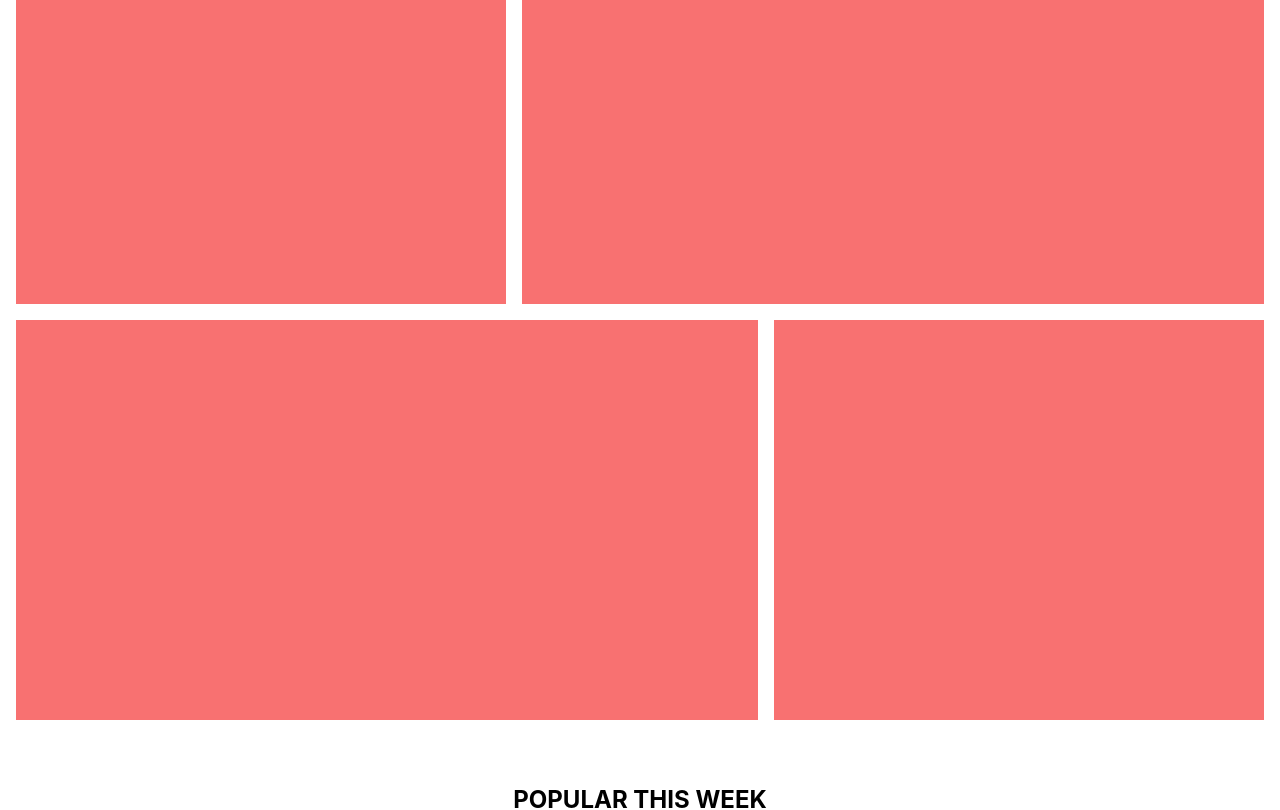
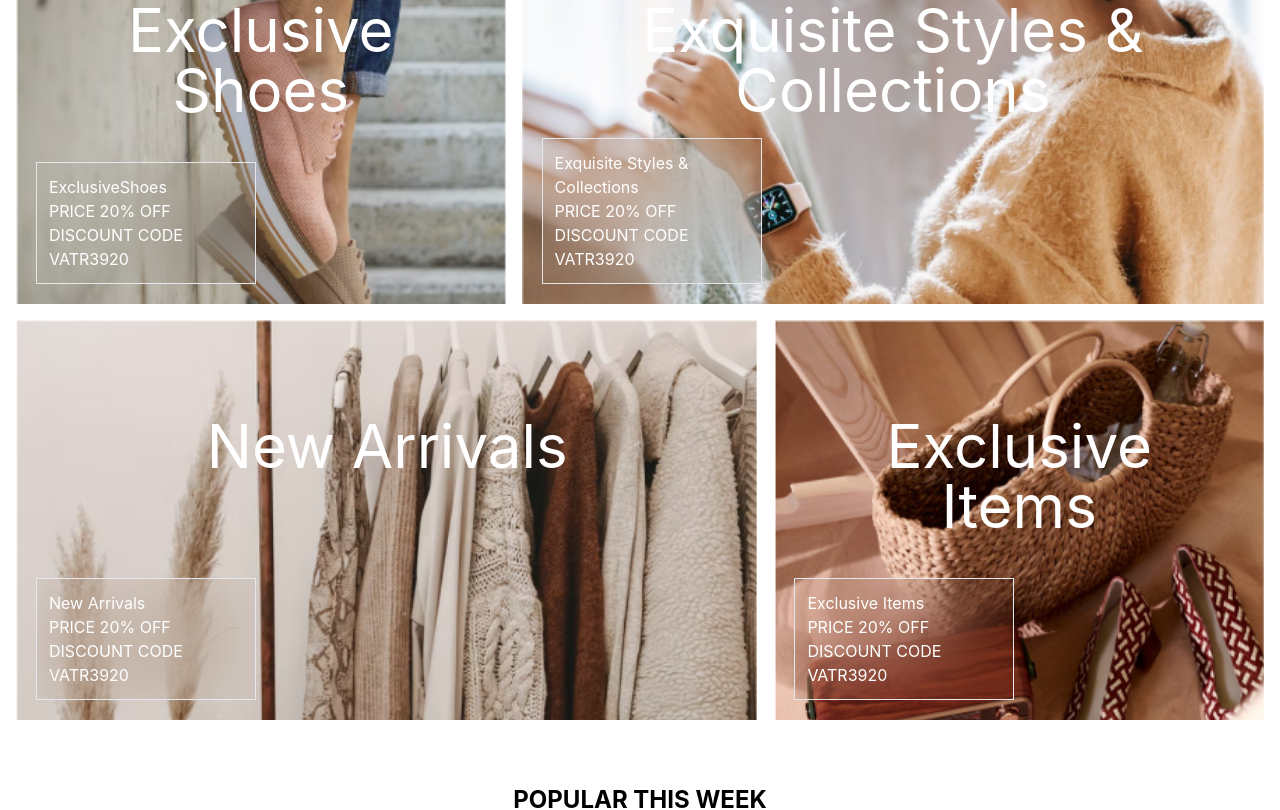
Before and after one commit to kucengorenji/omah-ti, a React (Create React App) app: page / in a window 1280 px wide. Shown: the part 960-1770 px from the top of the page. Built offline with nearby package versions, Linux system fonts and the light colour scheme.

Commit message:
feat: add highlight card component

```diff
--- a/src/components/homepage-component/Jumbotron.js
+++ b/src/components/homepage-component/Jumbotron.js
@@ -3,7 +3,7 @@ import image from '../../assets/image-removebg-preview 1.png';
 const Jumbotron = () => {
   return (
     <div className="flex  ">
-      <div className="bg-[#1C2333] bg-jumbotron text-white flex w-full min-h-[600px]">
+      <div className="bg-[#1C2333] bg-decor-jumbotron text-white flex w-full min-h-[600px]">
         <div className="align-middle ml-[100px] my-auto rounded-lg justify-center p-11 w-full max-w-[500px] bg-gray-800">
           <h1 className="text-white text-5xl font-bold">
             Get Up to 30% off{' '}
--- a/src/components/homepage-component/NewHighligt.js
+++ b/src/components/homepage-component/NewHighligt.js
@@ -8,11 +8,41 @@ const NewHighlight = () => {
           </h1>
           <div className="border-b-4 border-gray-800 w-24 mx-auto rounded-full mt-3"></div>
         </div>
-        <div className="grid grid-cols-5 gap-4 mt-6">
-          <div class="col-span-2 h-[400px] bg-red-400"></div>
-          <div class="col-span-3 h-[400px] bg-red-400"></div>
-          <div class="col-span-3 h-[400px] bg-red-400"></div>
-          <div class="col-span-2 h-[400px] bg-red-400"></div>
+        <div className="grid grid-cols-5 gap-4 mt-6 ">
+          <div class="col-span-2 h-[400px] bg-data-1 bg-no-repeat bg-cover text-white flex-col p-24 justify-center relative">
+            <h1 className="text-6xl font-semi-bold m-auto">Exclusive Shoes</h1>
+            <div className="absolute text-left border m-5 p-3 backdrop-blur-2xl	w-1/2 bottom-0 left-0 max-w-[220px]">
+              <p>ExclusiveShoes</p>
+              <p>PRICE 20% OFF</p>
+              <p>DISCOUNT CODE VATR3920</p>
+            </div>
+          </div>
+          <div class="col-span-3 h-[400px] bg-data-2 bg-no-repeat bg-cover text-white flex-col p-24 justify-center relative">
+            <h1 className="text-6xl font-semi-bold m-auto">
+              Exquisite Styles & Collections
+            </h1>
+            <div className="absolute text-left border m-5 p-3 backdrop-blur-2xl	w-1/2 bottom-0 left-0 max-w-[220px]">
+              <p>Exquisite Styles & Collections</p>
+              <p>PRICE 20% OFF</p>
+              <p>DISCOUNT CODE VATR3920</p>
+            </div>
+          </div>
+          <div class="col-span-3 h-[400px] bg-data-4 bg-no-repeat bg-cover text-white flex-col p-24 justify-center relative">
+            <h1 className="text-6xl font-semi-bold m-auto">New Arrivals</h1>
+            <div className="absolute text-left border m-5 p-3 backdrop-blur-2xl	w-1/2 bottom-0 left-0 max-w-[220px]">
+              <p>New Arrivals</p>
+              <p>PRICE 20% OFF</p>
+              <p>DISCOUNT CODE VATR3920</p>
+            </div>
+          </div>
+          <div class="col-span-2 h-[400px] bg-data-3 bg-no-repeat bg-cover text-white flex-col p-24 justify-center relative">
+            <h1 className="text-6xl font-semi-bold m-auto">Exclusive Items</h1>
+            <div className="absolute text-left border m-5 p-3 backdrop-blur-2xl	w-1/2 bottom-0 left-0 max-w-[220px]">
+              <p>Exclusive Items</p>
+              <p>PRICE 20% OFF</p>
+              <p>DISCOUNT CODE VATR3920</p>
+            </div>
+          </div>
         </div>
       </section>
     </>
--- a/src/components/homepage-component/Popular.js
+++ b/src/components/homepage-component/Popular.js
@@ -56,28 +56,28 @@ const Popular = () => {
               <span class="font-mono text-2xl">
                 <span>07</span>
               </span>
-              days
+              Days
             </div>
             <span class="font-mono text-2xl">:</span>
             <div class="flex flex-col">
               <span class="font-mono text-2xl">
                 <span>08</span>
               </span>
-              hours
+              Hours
             </div>
             <span class="font-mono text-2xl">:</span>
             <div class="flex flex-col">
               <span class="font-mono text-2xl">
                 <span>04</span>
               </span>
-              min
+              Min
             </div>
             <span class="font-mono text-2xl">:</span>
             <div class="flex flex-col">
               <span class="font-mono text-2xl">
                 <span>05 </span>
               </span>
-              sec
+              Sec
             </div>
           </div>
         </div>
--- a/tailwind.config.js
+++ b/tailwind.config.js
@@ -4,7 +4,11 @@ module.exports = {
     extend: {
       backgroundImage: (theme) => ({
         'bottom-image': "url('/src/assets/image.png')",
-        jumbotron: "url('/src/assets/jumbotron.png')",
+        'decor-jumbotron': "url('/src/assets/jumbotron.png')",
+        'data-1': "url('/src/assets/data1.png')",
+        'data-2': "url('/src/assets/data2.png')",
+        'data-3': "url('/src/assets/data3.png')",
+        'data-4': "url('/src/assets/data4.png')",
       }),
     },
   },
```
